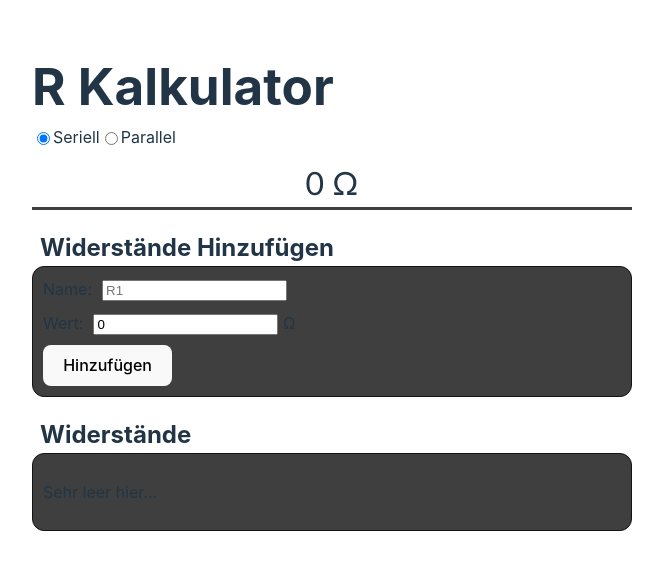
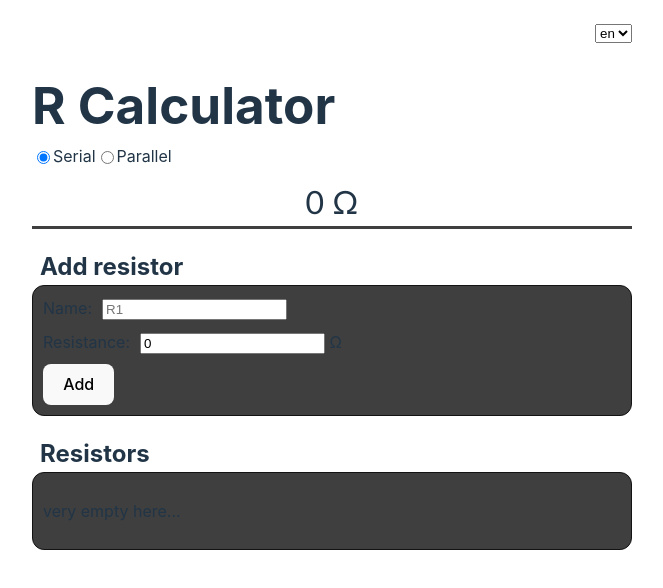
Before and after one commit to MichaelGloessl04/r-calculator, a Vue app: page / in a window 1280 px wide. Shown: the top 588 px of the page, without its empty margins (308-971 px from the left). Built offline with nearby package versions, Linux system fonts and the light colour scheme.

Commit message:
jammannan

```diff
--- a/package.json
+++ b/package.json
@@ -9,10 +9,9 @@
     "preview": "vite preview"
   },
   "dependencies": {
-    "bootstrap": "^5.3.2",
-    "bootstrap-vue": "^2.23.1",
     "r-calculator": "link:",
     "vue": "^3.3.11",
+    "vue-i18n": "9",
     "vuejs-toggle-switch": "^3.0.6"
   },
   "devDependencies": {
--- /dev/null
+++ b/src/components/LanguageSelector.vue
@@ -0,0 +1,15 @@
+<template>
+    <select v-model="$i18n.locale">
+        <option v-for="(lang, i) in availableLanguages" :key="`lang-${i}`" :value="lang">{{ lang }}</option>
+    </select>
+</template>
+
+<script lang="ts">
+export default {
+    data() {
+        return {
+            availableLanguages: ['en', 'fr', 'es', 'de']
+        };
+    }
+};
+</script>
--- a/src/components/RCalculator.vue
+++ b/src/components/RCalculator.vue
@@ -1,11 +1,12 @@
 <template>
     <body>
-        <h1>R Kalkulator</h1>
+        <header><LanguageSelector/></header>
+        <h1>{{ $t('message.title') }}</h1>
         <div class="mode-picker">
             <input type="radio" id="series" name="mode" v-model="series" value="true">
-            <label for="series">Seriell</label>
+            <label for="series">{{ $t('message.serial') }}</label>
             <input type="radio" id="parallel" name="mode" v-model="series" value="false">
-            <label for="parallel">Parallel</label>
+            <label for="parallel">{{ $t('message.parallel') }}</label>
         </div>
         <div class="result">{{ sum }} &#8486;</div>
         <RManager class="manager" @add-resistor-event="addResistor" :resistors="resistors"/>
@@ -16,6 +17,7 @@
 <script setup lang="ts">
 import RDisplay from './RDisplay.vue';
 import RManager from './RManager.vue';
+import LanguageSelector from './LanguageSelector.vue';
 import { Resistor } from '../types/resistor';
 
 import { ref, watch } from 'vue';
@@ -75,4 +77,9 @@ watch(series, () => {
     h1 {
         margin-bottom: 0;
     }
+    header {
+        display: flex;
+        justify-content: flex-end;
+        margin-bottom: 0px;
+    }
 </style>
--- a/src/components/RDisplay.vue
+++ b/src/components/RDisplay.vue
@@ -1,12 +1,12 @@
 <template>
     <body>
-        <h2>Widerstände</h2>
+        <h2>{{ $t('message.resistors') }}</h2>
         <div class="box">
             <table v-if="resistors.length > 0">
                 <thead>
                     <tr>
-                        <th>Name</th>
-                        <th>Wert</th>
+                        <th>{{ $t('message.name') }}</th>
+                        <th>{{ $t('message.resistance') }}</th>
                     </tr>
                 </thead>
                 <tbody>
@@ -16,7 +16,7 @@
                     </tr>
                 </tbody>
             </table>
-            <p v-else>Sehr leer hier...</p>
+            <p v-else>{{ $t('message.empty') }}</p>
         </div>
     </body>
 </template>
--- a/src/components/RManager.vue
+++ b/src/components/RManager.vue
@@ -1,16 +1,16 @@
 <template>
     <body>
-        <h2>Widerstände Hinzufügen</h2>
+        <h2>{{ $t('message.add_resistor') }}</h2>
         <div class="box">
             <div class="field">
-                <label for="name-field">Name:</label>
+                <label for="name-field">{{ $t('message.name') }}:</label>
                 <input id="name-field" type="text" v-model="new_resistor.name" :placeholder="newResistorName()">
             </div>
             <div class="field">
-                <label for="resistance-field">Wert:</label>
+                <label for="resistance-field">{{ $t('message.resistance') }}:</label>
                 <input id="resistance-field" type="number" v-model="new_resistor.resistance" placeholder="Resistance"> &#8486;
             </div>
-            <button @click="createResistor">Hinzufügen</button>
+            <button @click="createResistor">{{ $t('message.add') }}</button>
         </div>
     </body>
 </template>
--- a/src/main.ts
+++ b/src/main.ts
@@ -1,5 +1,106 @@
 import { createApp } from 'vue'
 import './style.css'
 import App from './App.vue'
+import { createI18n } from "vue-i18n";
 
-createApp(App).mount('#app')
+const i18n = createI18n({
+    locale: 'en',
+    messages: {
+        de: {
+            message: {
+                title: 'R Kalkulator',
+                serial: 'Seriell',
+                parallel: 'Parallel',
+                resistance: 'Widerstand',
+                name: 'Name',
+                add: 'Hinzufügen',
+                resistors: 'Widerstände',
+                add_resistor: 'Widerstand hinzufügen',
+                empty: 'sehr leer hier...',
+            }
+        },
+        en: {
+            message: {
+                title: 'R Calculator',
+                serial: 'Serial',
+                parallel: 'Parallel',
+                resistance: 'Resistance',
+                name: 'Name',
+                add: 'Add',
+                resistors: 'Resistors',
+                add_resistor: 'Add resistor',
+                empty: 'very empty here...',
+            }
+        },
+        fr: {
+            message: {
+                title: 'Calculateur de R',
+                serial: 'Série',
+                parallel: 'Parallèle',
+                resistance: 'Résistance',
+                name: 'Nom',
+                add: 'Ajouter',
+                resistors: 'Résistances',
+                add_resistor: 'Ajouter une résistance',
+                empty: 'très vide ici...',
+            }
+        },
+        it: {
+            message: {
+                title: 'Calcolatore R',
+                serial: 'Serie',
+                parallel: 'Parallelo',
+                resistance: 'Resistenza',
+                name: 'Nome',
+                add: 'Aggiungi',
+                resistors: 'Resistenze',
+                add_resistor: 'Aggiungi resistenza',
+                empty: 'molto vuoto qui...',
+            }
+        },
+        es: {
+            message: {
+                title: 'Calculadora R',
+                serial: 'Serie',
+                parallel: 'Paralelo',
+                resistance: 'Resistencia',
+                name: 'Nombre',
+                add: 'Añadir',
+                resistors: 'Resistencias',
+                add_resistor: 'Añadir resistencia',
+                empty: 'muy vacío aquí...',
+            }
+        },
+        pt: {
+            message: {
+                title: 'Calculadora R',
+                serial: 'Série',
+                parallel: 'Paralelo',
+                resistance: 'Resistência',
+                name: 'Nome',
+                add: 'Adicionar',
+                resistors: 'Resistências',
+                add_resistor: 'Adicionar resistência',
+                empty: 'muito vazio aqui...',
+            }
+        },
+        nl: {
+            message: {
+                title: 'R Calculator',
+                serial: 'Serie',
+                parallel: 'Parallel',
+                resistance: 'Weerstand',
+                name: 'Naam',
+                add: 'Toevoegen',
+                resistors: 'Weerstanden',
+                add_resistor: 'Weerstand toevoegen',
+                empty: 'heel leeg hier...',
+            }
+        }
+    }
+});
+
+const app = createApp(App);
+
+app.use(i18n);
+app.mount("#app");
```
Also changed, not shown: src/i18n/index.ts (added), 1 other file (tests, documents, lock files or other folders).
